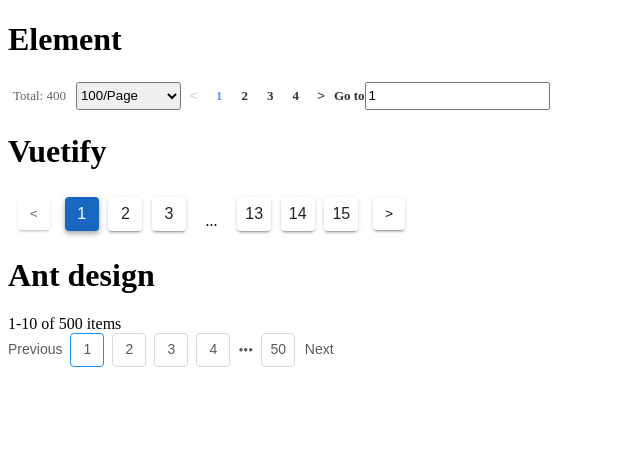
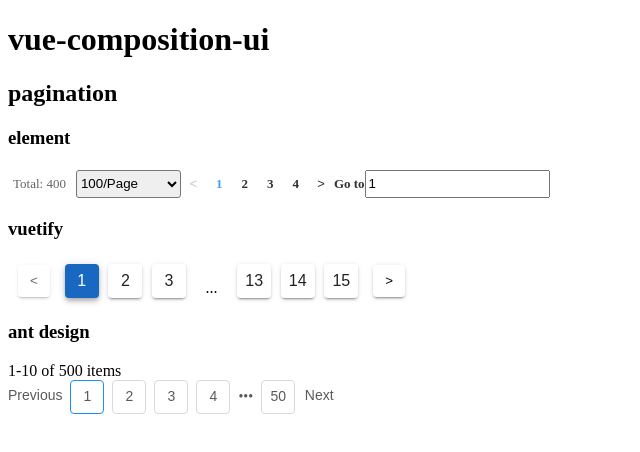
Before and after one commit to soc221b/vue-composition-ui, a Vue app: page / in a window 1280 px wide. Shown: the top 452 px of the page, without its empty margins (0-640 px from the left). Built offline with nearby package versions, Linux system fonts and the light colour scheme.

Commit message:
docs: add title

```diff
--- a/examples/App.vue
+++ b/examples/App.vue
@@ -1,4 +1,5 @@
 <template>
+  <h1>vue-composition-ui</h1>
   <pagination></pagination>
 </template>
 
--- a/examples/pagination/Index.vue
+++ b/examples/pagination/Index.vue
@@ -1,9 +1,10 @@
 <template>
-  <h1>Element</h1>
+  <h2>pagination</h2>
+  <h3>element</h3>
   <element-example></element-example>
-  <h1>Vuetify</h1>
+  <h3>vuetify</h3>
   <vuetify-example></vuetify-example>
-  <h1>Ant design</h1>
+  <h3>ant design</h3>
   <ant-design-example></ant-design-example>
 </template>
 
```
